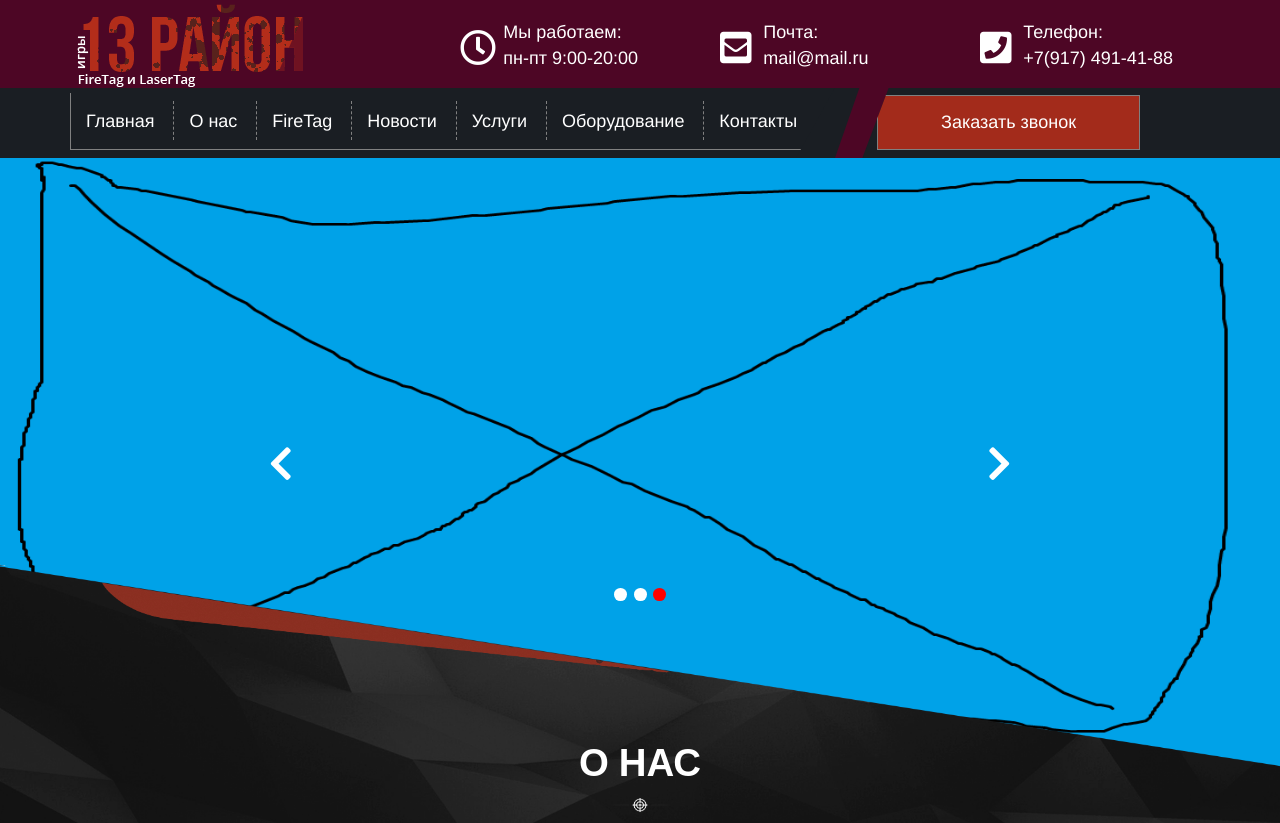
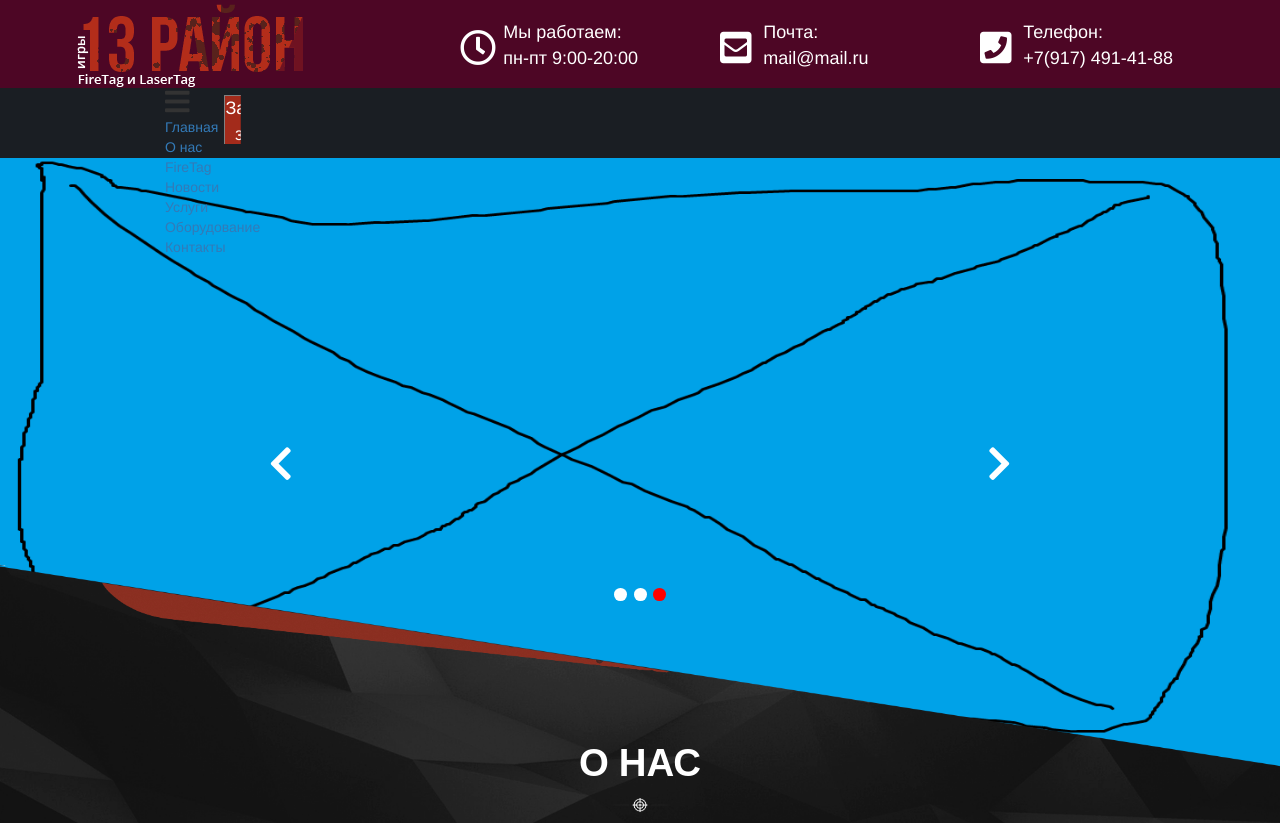
Before and after one commit to kotovenc/firetag, a Django app: template Firetag_app/templates/index.html in a window 1280 px wide. Shown: the top 823 px of the page. Run offline with Django 3.2, Linux system fonts and the light colour scheme; the template is opened without the code that fills it, so the values that code supplies are empty; some libraries are stand-ins or nearby versions.

Commit message:
Новое меню

```diff
--- a/Firetag_app/static/js/script.js
+++ b/Firetag_app/static/js/script.js
@@ -204,14 +204,14 @@ $('.circle').click(function(eventObject){
 /*MENU*/
 
 $(document).ready(function() {
-	$('.mobile-tab').hide();
-	$('#toggle-btn').click(function(){
-		$('.mobile-tab').slideToggle("slow");
+	$('.mobile-menu').hide();
+	$('.burger').click(function(){
+		$('.mobile-menu').slideToggle("slow");
 	});
 
-	$('.menu-item').click(function(){
-				$('.mobile-tab').slideToggle("slow");
-			});
+	$('.mobile-menu').click(function(){
+		$('.mobile-menu').slideToggle("slow");
+	});
 
 	$('#more_btn').click(function(){
 	  $("#hidden").fadeIn("slow");
--- a/Firetag_app/static/style.css
+++ b/Firetag_app/static/style.css
@@ -10,6 +10,8 @@ html {
 .header {
 	background-color: #4d0625;
 	height: 50%;
+	position: relative;
+    z-index: 7;
 }
 
 .header_content{
@@ -34,37 +36,69 @@ html {
 	margin-top: 10px;
 }
 
-.leftbar {
+.menu {
+	background-color: #1a1e23;
 	height: 70px;
-	background-color: #1a1e23;
-}
-
-.parallelogram {
+}
+.menu_content {
+	display: grid;
+	grid-template-columns: repeat(12,1fr);
+	grid-auto-rows: 70px 70px;
+	max-width: 1170px;
+	margin: 0 auto;
+}
+
+.leftbar{
+	display: grid;
+	grid-column: 1 / 9;
+}
+
+.leftbar > ul {
+	display: inline-flex;
+	align-items: center;
+	border-bottom: 0.5px solid grey;
+	border-left: 0.5px solid grey;
+	margin: 1% 0.3%;
+	padding: 0;
+}
+.leftbar > ul > li {
+	display: inline-flex;
+	border-left: 1px dashed grey;
+	padding: 0px 19px;
+}
+
+.leftbar > ul > li > a {
+	text-decoration: none;
+	color: white;
+	font-size: 18px;
+}
+
+.leftbar > ul > li:hover {
+	cursor: pointer;
+	text-shadow: 2px 0px 1px rgba(150, 150, 150, 1);
+}
+
+.no-border {
+	border-left: none!important;
+}
+.centerbar {
+	display: grid;
+	grid-column: 9 / 10;
 	clip-path: polygon(25% 0%, 100% 0%, 75% 100%, 0% 100%);
 	background-color: #4d0625;
-	height: 70px;
-	padding: 0;
-}
-
-.menu {
-	background-color: #1a1e23;
-}
+}
+
 .rightbar {
-	position: relative;
-	right: 6%;
-	height: 70px;
-	width: 25%;
-    background-color: #1a1e23;
-    padding: 0;
-    clip-path: polygon(9% 0, 100% 0, 100% 100%, 0% 100%);
+	display: grid;
+	grid-column: 10 / 13;
+	clip-path: polygon(8% 0, 100% 0, 100% 100%, 0% 100%);
+	position: relative;
+    right: 24px;
 }
 
 .orderCall {
 	position: relative;
 	top:10%;
-	display: flex;
-	align-items: flex-end;
-	justify-content: center;
 	background-color: #a32b1b;
 	height: 55px;
 	color: white;
@@ -88,81 +122,21 @@ html {
     font-size: 18px;
 }
 
-#navbarID {
-	width: 100%;
-	height: 100%;
-}
-
-#navbarID ul {
-	height: 81%;
-	margin-top: 5px;
-	border-bottom: 0.5px solid grey;
-	border-left: 0.5px solid grey;
-}
-
-#navbarID li {
+.mobile-menu {
+	display: grid;
+	grid-column: 1 / 13;
 	justify-content: center;
-	height: 100%;
-	flex-direction: column;
-}
-
-#navbarID a {
-	display: flex;
-	align-self: center;
-	text-decoration: none;
-	padding: 8px 15px 0px 15px;
+	align-items: center;
 	color: white;
 	font-size: 18px;
-	border-left: 1px dashed grey;
-	height: 70%;
-}
-
-#navbarID a:hover {
-	text-shadow: 2px 0px 1px rgba(150, 150, 150, 1);
-}
-
-
-#no-border{
-	border-left: none!important;
- }
-
-#toggle-btn {
-	display: none;
-	position: absolute;
-	margin: 0px 15px;
-}
-.mobile-menu {
-	position: absolute;
-	width: 100%;
-	z-index: 3;
-}
-
-.mobile-tab {
-	clip-path: polygon(0 0, 88% 0, 68% 100%, 0% 100%);
-
-}
-.mobile-tab a{
-	color: white;
-	width: 100%;
+	background-color: #1a1e23;
+}
+
+.mobile-menu:hover {
+	background-color: #111;
+	cursor: pointer;
 	text-decoration: none;
-	font-weight: lighter;
-	letter-spacing: 1px;
-
-}
-
-.mobile-tab li{
-	list-style-type: none;
-	margin: 12% 0 2% 2%;
-	border-bottom: 1px solid grey;
-}
-
-.mobile-tab li:hover{
-	border-bottom: 1px solid dimgrey;
-	background-color: dimgray;
-}
-
-.mobile-tab ul {
-	padding: 0px 0px 3px 7%;
+	color: #a32b1b;
 }
 
 .fireLazertag {
@@ -2011,24 +1929,44 @@ ul {
 		width: 110%;
 		font-size: 1.2vw;
 	}
-
-}
+}
+
+@media (max-width: 1200px) {
+	.leftbar > ul {
+		display: none;
+	}
+
+	.burger {
+		display: grid;
+		grid-column: 1 / 3;
+		align-self: center;
+		margin-left: 10%;
+	}
+
+	.burger:hover {
+		cursor: pointer;
+	}
+
+	.burger:active {
+		color: white;
+	}
+
+	.centerbar {
+		display: none;
+	}
+
+	.rightbar {
+		clip-path: polygon(0 0, 100% 0, 100% 100%, 0% 100%);
+	}
+}
+
 @media (min-width: 1200px) {
-	.leftbar {
-		clip-path: polygon(0% 0, 100% 0, 95% 100%, 0% 100%);
-	}
-	.rightbar {
-		clip-path: polygon(9% 0, 100% 0, 100% 100%, 0% 100%);
-	}
-	#navbarID li {
-	display: inline-flex;
-	}
-
-	.mobile-tab {
-		position: relative;
-		display: none!important;
-		background-color: #1a1e23;
-		z-index: 3;
+	.burger {
+		display: none;
+	}
+
+	.mobile-menu{
+		display: none;
 	}
 	.whatis_soldier > img {
 	    width: 15vw;
@@ -2089,22 +2027,6 @@ ul {
 
 
 @media (min-width: 1200px) and (max-width: 2050px){
-	.leftbar {
-		clip-path: polygon(0% 0, 100% 0, 95% 100%, 0% 100%);
-	}
-	.rightbar {
-		clip-path: polygon(9% 0, 100% 0, 100% 100%, 0% 100%);
-	}
-	#navbarID li {
-	display: inline-flex;
-	}
-	.mobile-tab {
-		position: relative;
-		display: none!important;
-		background-color: #1a1e23;
-		z-index: 3;
-	}
-
 	.about_text {
 		font-size: 16px;
 		height: 33vw;
```
Also changed, not shown: other parts of Firetag_app/static/style.css (+18 -61 lines), Firetag_app/templates/base.html (+20 -48 lines), 4 other files.
